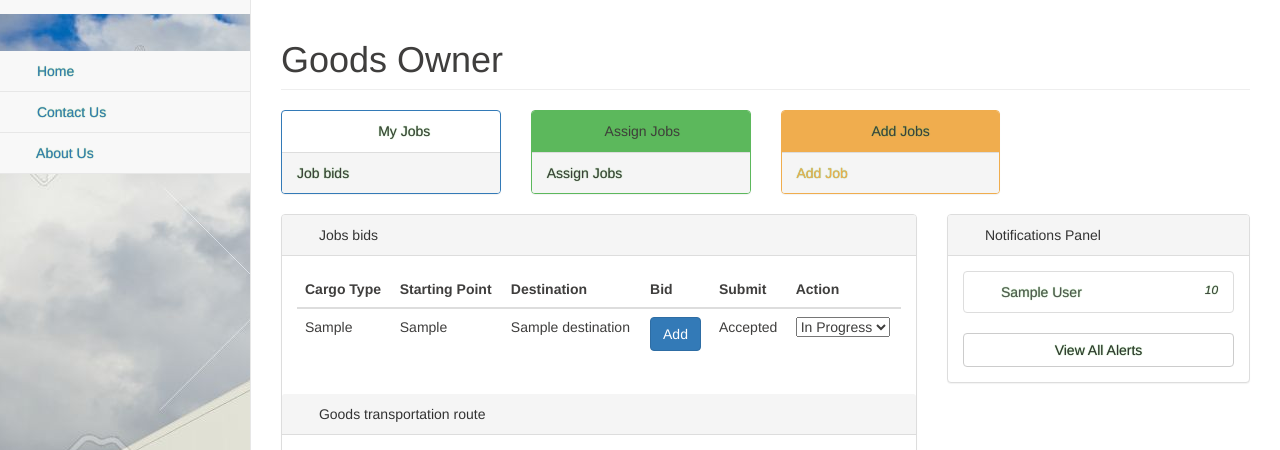
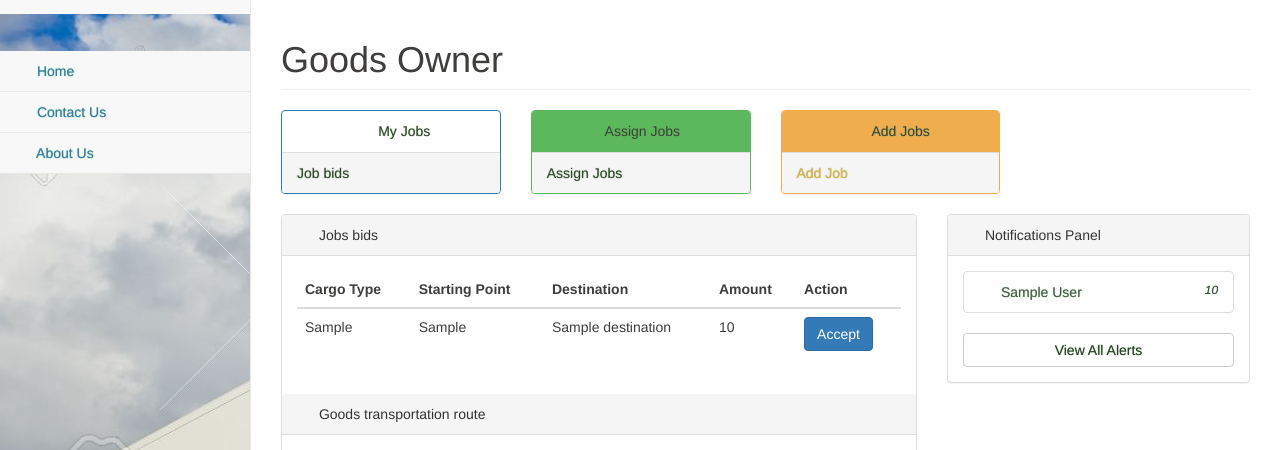
Before and after one commit to engineer47/code-rumble, a Django app: template code_rumble/apps/main/templates/owner_job_bids.html in a window 1280 px wide. Shown: the top 450 px of the page. Run offline with Django 3.2, Linux system fonts and the light colour scheme; the template is opened without the code that fills it: most values are stand-ins (such as "Sample title", 1, 10 or a date in 2020); style sheets or scripts are compiled from the project's sources; parts of the project's set-up code (start-up, migrations or seed data) failed here and were passed over; some libraries are stand-ins or nearby versions; some web fonts are replaced.

Commit message:
fixed owner job view

```diff
--- a/code_rumble/apps/main/models/job.py
+++ b/code_rumble/apps/main/models/job.py
@@ -14,9 +14,9 @@ class Job(models.Model):
     This model describes the job and its details.
     """
 
-    sumbittor = models.ForeignKey(UserProfile, related_name='profile_sumbittor')
+    sumbittor = models.ForeignKey(UserProfile, related_name='profile_sumbittor', editable=False)
 
-    exercutor = models.ForeignKey(UserProfile, null=True)
+    exercutor = models.ForeignKey(UserProfile, null=True, editable=False)
 
     job_identifier = models.CharField(
         verbose_name='Job Identifier',
@@ -45,6 +45,7 @@ class Job(models.Model):
         max_length=10,
         default=NEW,
         choices=JOB_STATUS,
+        editable=False
     )
 
     weight = models.DecimalField(
--- a/code_rumble/apps/main/templates/owner_job_bids.html
+++ b/code_rumble/apps/main/templates/owner_job_bids.html
@@ -16,34 +16,22 @@
 					        <th>Cargo Type</th>
 					        <th>Starting Point</th>
 					        <th>Destination</th>
-					        <th>Bid</th>
-					        <th>Submit</th>
+					        <th>Amount</th>
 					        <th>Action</th>
 					      </tr>
 					    </thead>
 					    <tbody>
-					    	{% for job in my_jobs %}
+					    	{% for bid in my_bids %}
 						       <tr>
-		<!-- <form name="form1" id="form{{forloop.counter0}}" action="{% url 'shipper_url' %}" method="GET">
-  			<input type="hidden" name="job_identifier" id="job_identifier" value="{{job.job_identifier}}">
-		</form> -->
-						        <td>{{job.cargo_type}} </td>
-						        <td>{{job.starting_point}}</td>
-						        <td>{{job.destination}}</td>
-						        <td><button class="btn btn-primary" type="submit">Add</button></td>
-						        <td>Accepted</td>
-						        <td>
-								<select name="select_action" id="select_action">
-									{% if job.job_status == 'assigned' %}
-									  <option value="accept">Accept</option>
-									  <option value="reject">Reject</option>
-									{% elif job.job_status == 'accepted' %}
-									  <option value="in_progress">In Progress</option>
-									{% elif job.job_status == 'in_progress' %}
-									  <option value="completed">Completed</option>
-									{% endif %}
-								</select>
-								</td>
+									<form name="form1" id="bidform{{forloop.counter0}}" action="{% url 'shipper_url' %}" method="GET">
+							  			<input type="hidden" name="job_identifier" id="job_identifier" value="{{job.job_identifier}}">
+									</form>
+							        <td>{{bid.job.cargo_type}} </td>
+							        <td>{{bid.job.starting_point}}</td>
+							        <td>{{bid.job.destination}}</td>
+							        <td>{{bid.bidding_amount}}</td>
+							        <td><button class="btn btn-primary" type="submit">Accept</button></td>
+								</tr>
 							{% endfor %}
 					    </tbody>
 					  </table>
--- a/code_rumble/apps/main/views/goods_owener.py
+++ b/code_rumble/apps/main/views/goods_owener.py
@@ -2,7 +2,7 @@ from django.shortcuts import render_to_response
 from django.template import RequestContext
 from .base_dashboard import BaseDashboard
 
-from ..models import Job
+from ..models import Job, Bid
 from ..forms import JobForm
 from ..constants import NEW, IN_PROGRESS, ACCEPTED, ASSIGNED, COMPLETED
 from code_rumble.apps.main.models.user_profile import UserProfile
@@ -30,8 +30,7 @@ class GoodsOwner(BaseDashboard):
             self.template_name = 'job_form.html'
         job_form = JobForm()
         my_jobs = Job.objects.filter(sumbittor__user__username=request.user.username)
-#         for job in Job.objects.all():
-#             print job.sumbittor.user.username
+        my_bids = Bid.objects.filter(job__in=my_jobs)
         print request.user.username
         truck_plan_coordinates = [
             [-24.619168, 25.934612],
@@ -47,6 +46,7 @@ class GoodsOwner(BaseDashboard):
             'title': self.title,
             'public_jobs': public_jobs,
             'my_jobs': my_jobs,
+            'my_bids': my_bids,
             'truck_plan_coordinates': truck_plan_coordinates,
             'coordinates_list_len': len(truck_plan_coordinates),
             'job_bids_id': 1,
```
